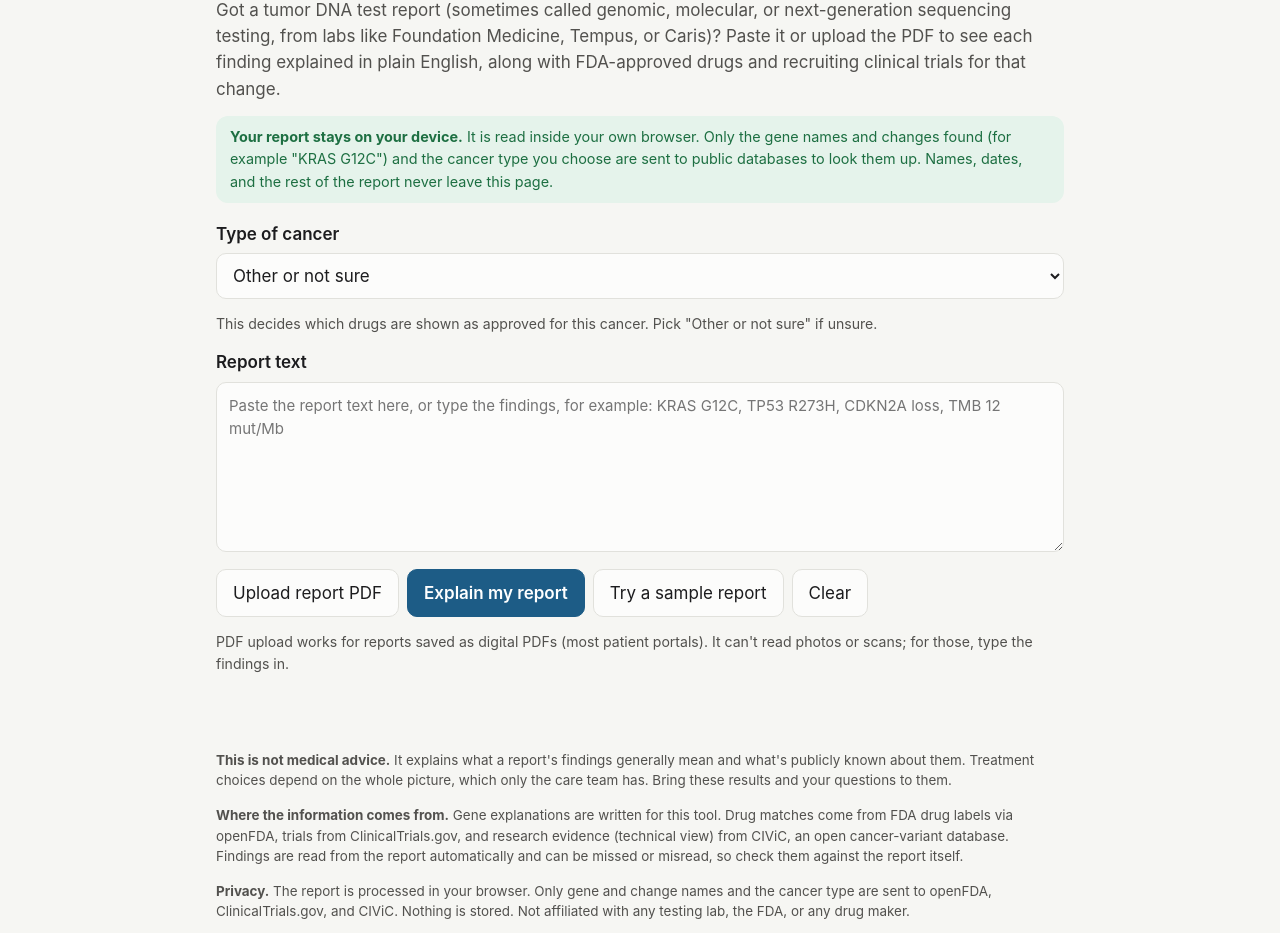
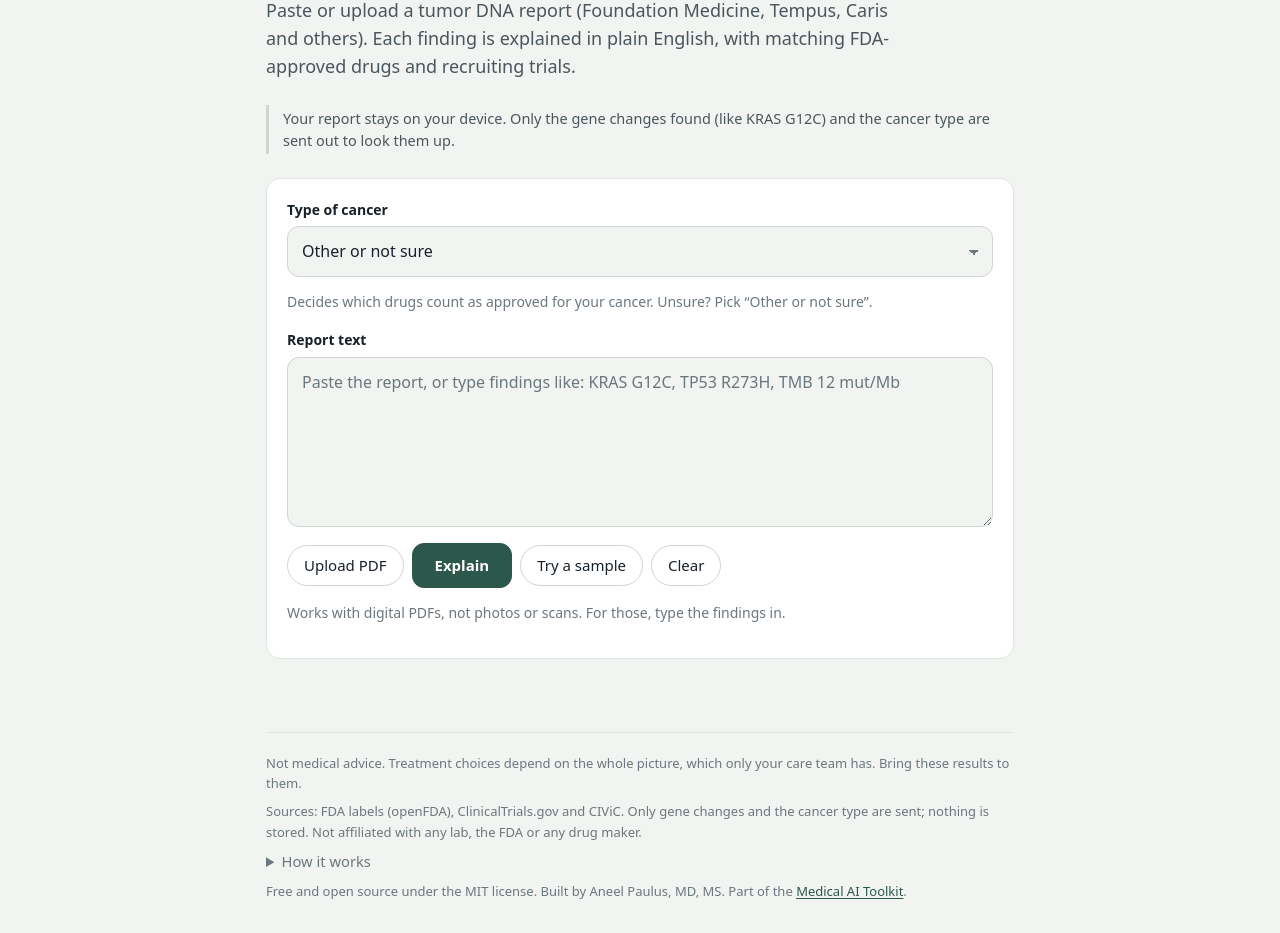
Before and after one commit to aneelpaulus/tumor-report-translator, a plain HTML site: page index.html in a window 1280 px wide. Shown: the part 152-1085 px from the top of the page. Drawn offline with Linux system fonts and the light colour scheme.

Commit message:
Restyle to match the Medical AI Toolkit

```diff
--- a/index.html
+++ b/index.html
@@ -83,33 +83,103 @@
   .kit a.here { color: var(--text); font-weight: 600; }
   .kit a.home { color: var(--accent); font-weight: 700; }
 </style>
+<style>
+/* Medical AI Toolkit shared look (Nov 2026). Loaded after each page's own styles. */
+:root{
+  --bg:#f2f4f1;--panel:#ffffff;--ink:#17212a;--soft:#4a565e;--mute:#6b777e;--line:#e1e5e1;--line2:#cfd5d0;
+  --accent:#2c574b;--accent-ink:#ffffff;--accent-soft:#e3ece8;
+  --red:#9b2c2c;--redbg:#f8e9e7;--amb:#86560f;--ambbg:#f7eedc;--blue:#365a86;--bluebg:#e7edf5;--grn:#2f6b45;--grnbg:#e4efe7;
+  --card:var(--panel);--text:var(--ink);--muted:var(--mute);--accent-text:var(--accent-ink);
+  --ok:var(--grn);--okbg:var(--grnbg);--info:var(--blue);--infobg:var(--bluebg);--warn:var(--amb);--warnbg:var(--ambbg);--bad:var(--red);--badbg:var(--redbg);
+  --serif:"Iowan Old Style","Palatino Linotype",Palatino,"Book Antiqua","URW Palladio L",P052,Georgia,serif;
+  --sans:system-ui,-apple-system,"Segoe UI",Roboto,"Helvetica Neue",Arial,sans-serif;
+}
+@media (prefers-color-scheme:dark){:root{
+  --bg:#12171a;--panel:#1a2125;--ink:#e9eeec;--soft:#c0c9c6;--mute:#93a09c;--line:#273035;--line2:#344048;
+  --accent:#8cc5b3;--accent-ink:#10201b;--accent-soft:#1f2f2b;
+  --red:#f0a19a;--redbg:#3a2120;--amb:#e8c27c;--ambbg:#352a17;--blue:#a9c3e6;--bluebg:#1d2a3a;--grn:#9dd3b0;--grnbg:#1c2e23}}
+html{-webkit-text-size-adjust:100%}
+body{background:var(--bg);color:var(--ink);font:16px/1.55 var(--sans)}
+a{color:var(--accent);text-underline-offset:2px}
+nav.tk{display:flex;gap:18px;overflow-x:auto;white-space:nowrap;padding:12px 16px;font-size:13px;border-bottom:1px solid var(--line);scrollbar-width:none}
+nav.tk::-webkit-scrollbar{display:none}
+nav.tk a{color:var(--mute);text-decoration:none}nav.tk a:hover{color:var(--ink)}nav.tk a.here{color:var(--ink);font-weight:600}
+main{max-width:780px;margin:0 auto;padding:0 16px 24px}
+h1,h2,h3{font-family:var(--serif);color:var(--ink);letter-spacing:-.005em}
+h1{font-size:clamp(34px,7vw,50px);line-height:1.04;font-weight:500;letter-spacing:-.015em;margin:40px 0 12px}
+h2{font-size:23px;line-height:1.2;font-weight:600;margin:40px 0 8px}
+h3{font-size:18px;line-height:1.3;font-weight:600}
+.lede{font-size:18px;color:var(--soft);margin:0 0 24px;max-width:36em}
+label{font-weight:600;font-size:14px;margin-bottom:6px}
+input[type=text],input[type=email],input[type=number],input[type=password],select,textarea{font:inherit;background:var(--bg);color:var(--ink);border:1px solid var(--line2);border-radius:12px;padding:12px 14px;transition:border-color .15s,box-shadow .15s}
+input[type=text]:focus,input[type=email]:focus,input[type=number]:focus,input[type=password]:focus,select:focus,textarea:focus{outline:none;border-color:var(--accent);box-shadow:0 0 0 3px var(--accent-soft)}
+input::placeholder,textarea::placeholder{color:var(--mute)}
+select{appearance:none;-webkit-appearance:none;padding-right:34px;background-image:linear-gradient(45deg,transparent 50%,var(--mute) 50%),linear-gradient(135deg,var(--mute) 50%,transparent 50%);background-position:calc(100% - 18px) 52%,calc(100% - 13px) 52%;background-size:5px 5px;background-repeat:no-repeat}
+.panel{background:var(--panel);border:1px solid var(--line);border-radius:14px;padding:20px}
+.panel>label:first-child,.panel>div:first-child label{margin-top:0}
+button{font:500 15px/1.1 var(--sans);padding:11px 16px;border-radius:999px;border:1px solid var(--line2);background:var(--panel);color:var(--ink);cursor:pointer;transition:border-color .15s,color .15s,filter .15s}
+button:hover:not(:disabled){border-color:var(--accent);color:var(--accent)}
+button.primary{background:var(--accent);border-color:var(--accent);color:var(--accent-ink);font-weight:600;border-radius:12px;padding:13px 22px}
+button.primary:hover:not(:disabled){color:var(--accent-ink);filter:brightness(1.08)}
+button.small{padding:7px 12px;font-size:13.5px}
+button.link{border:0;background:none;padding:0;color:var(--accent);text-decoration:underline;text-underline-offset:2px;border-radius:0}
+button.on,.filters button.on,.tabs button.on{background:var(--accent-soft);border-color:var(--accent);color:var(--accent);font-weight:600}
+button:disabled{opacity:.5;cursor:default}
+button:focus-visible,input:focus-visible,select:focus-visible,textarea:focus-visible,a:focus-visible,summary:focus-visible{outline:2px solid var(--accent);outline-offset:2px}
+.card,.rx,.tot,.tile,.flow{background:var(--panel);border:1px solid var(--line);border-radius:14px}
+.card{padding:16px 18px}
+.tot .num,.tile .num{font-family:var(--serif);font-weight:500}
+.badge{font-size:12.5px;font-weight:600;border-radius:999px;padding:3px 9px}
+.hint,.status{color:var(--mute);font-size:14px}
+.status.err{color:var(--red)}
+.chip{border:0;background:var(--accent-soft)}
+.caveat,.privacy{background:transparent;color:var(--soft);border:0;border-left:3px solid var(--line2);border-radius:0;padding:2px 0 2px 14px;margin:0 0 24px;font-size:14.5px}
+.callout{border-radius:12px}
+details>summary{cursor:pointer;color:var(--mute)}
+th{font-weight:600;color:var(--soft);font-size:13.5px}
+mark{border-radius:2px}
+.switch{display:inline-flex;align-items:center;gap:10px;cursor:pointer;color:var(--soft);font-weight:400}
+.switch input{appearance:none;-webkit-appearance:none;flex:none;width:36px;height:21px;border-radius:999px;background:var(--line2);position:relative;cursor:pointer;transition:background .15s;margin:0;border:0;padding:0}
+.switch input::after{content:"";position:absolute;top:3px;left:3px;width:15px;height:15px;border-radius:50%;background:#fff;transition:transform .15s}
+.switch input:checked{background:var(--accent)}
+.switch input:checked::after{transform:translateX(15px)}
+footer{margin-top:48px;padding:20px 0 40px;border-top:1px solid var(--line);color:var(--mute);font-size:13px}
+footer p{margin:0 0 8px}
+footer details{margin:0 0 8px}
+footer details p{margin:8px 0 0;max-width:46em}
+@media (max-width:480px){.panel{padding:16px}h2{margin-top:32px}}
+@media (prefers-reduced-motion:reduce){*{transition:none!important;scroll-behavior:auto!important}}
+@media print{nav.tk{display:none}body{background:#fff;color:#000}}
+</style>
 </head>
 <body>
+<nav class="tk" aria-label="Medical AI Toolkit"><a href="https://aneelpaulus.github.io/">Medical AI Toolkit</a><a href="https://aneelpaulus.github.io/citation-checker/">Citation Checker</a><a href="https://aneelpaulus.github.io/adverse-event-explorer/">Adverse Event Explorer</a><a href="https://aneelpaulus.github.io/drug-target-tracker/">Drug Target Tracker</a><a href="https://aneelpaulus.github.io/drug-label-explainer/">Drug Label Explainer</a><a href="https://aneelpaulus.github.io/tumor-report-translator/" class="here" aria-current="page">Tumor Report Translator</a><a href="https://aneelpaulus.github.io/supplement-interaction-checker/">Supplement Interaction Checker</a></nav>
 <main>
-  <nav class="kit" aria-label="Toolkit"><a class="home" href="https://aneelpaulus.github.io/">Medical AI Toolkit</a><a href="https://aneelpaulus.github.io/drug-label-explainer/">Drug Label Explainer</a><a href="https://aneelpaulus.github.io/tumor-report-translator/" class="here" aria-current="page">Tumor Report Translator</a><a href="https://aneelpaulus.github.io/adverse-event-explorer/">Adverse Event Explorer</a><a href="https://aneelpaulus.github.io/drug-target-tracker/">Drug Target Tracker</a><a href="https://aneelpaulus.github.io/citation-checker/">Citation Checker</a></nav>
   <h1>Tumor Report Translator</h1>
-  <p class="lede">Got a tumor DNA test report (sometimes called genomic, molecular, or next-generation sequencing testing, from labs like Foundation Medicine, Tempus, or Caris)? Paste it or upload the PDF to see each finding explained in plain English, along with FDA-approved drugs and recruiting clinical trials for that change.</p>
-  <div class="privacy"><strong>Your report stays on your device.</strong> It is read inside your own browser. Only the gene names and changes found (for example "KRAS G12C") and the cancer type you choose are sent to public databases to look them up. Names, dates, and the rest of the report never leave this page.</div>
+  <p class="lede">Paste or upload a tumor DNA report (Foundation Medicine, Tempus, Caris and others). Each finding is explained in plain English, with matching FDA-approved drugs and recruiting trials.</p>
+  <div class="privacy">Your report stays on your device. Only the gene changes found (like KRAS G12C) and the cancer type are sent out to look them up.</div>
 
+  <div class="panel">
   <label for="cancer">Type of cancer</label>
   <select id="cancer"></select>
-  <p class="hint">This decides which drugs are shown as approved for this cancer. Pick "Other or not sure" if unsure.</p>
+  <p class="hint">Decides which drugs count as approved for your cancer. Unsure? Pick “Other or not sure”.</p>
 
-  <label for="report" style="margin-top:14px">Report text</label>
-  <textarea id="report" placeholder="Paste the report text here, or type the findings, for example: KRAS G12C, TP53 R273H, CDKN2A loss, TMB 12 mut/Mb"></textarea>
+  <label for="report" style="margin-top:16px">Report text</label>
+  <textarea id="report" placeholder="Paste the report, or type findings like: KRAS G12C, TP53 R273H, TMB 12 mut/Mb"></textarea>
   <div class="row">
-    <span class="file"><button type="button">Upload report PDF</button><input type="file" id="pdf" accept="application/pdf"></span>
-    <button class="primary" id="go">Explain my report</button>
-    <button id="sample">Try a sample report</button>
+    <span class="file"><button type="button">Upload PDF</button><input type="file" id="pdf" accept="application/pdf"></span>
+    <button class="primary" id="go">Explain</button>
+    <button id="sample">Try a sample</button>
     <button id="clear">Clear</button>
   </div>
-  <p class="hint">PDF upload works for reports saved as digital PDFs (most patient portals). It can't read photos or scans; for those, type the findings in.</p>
+  <p class="hint">Works with digital PDFs, not photos or scans. For those, type the findings in.</p>
+  </div>
   <div class="status" id="status" aria-live="polite"></div>
 
   <section id="out" hidden>
     <div class="row" style="justify-content:space-between">
       <h2 style="margin:0">What the report shows</h2>
-      <label class="switch"><input type="checkbox" id="techToggle"> Show technical detail</label>
+      <label class="switch"><input type="checkbox" id="techToggle"> Technical detail</label>
     </div>
     <div class="tiles" id="tiles"></div>
     <div id="inherited"></div>
@@ -120,10 +190,10 @@
     <h2>Questions to ask the doctor</h2>
     <div class="card"><ul class="clean" id="questions"></ul></div>
 
-    <h2>Get a plain-language summary from AI</h2>
+    <h2>Summary from AI</h2>
     <div class="card">
-      <p style="margin-top:0">Download a report of these findings to upload to (or paste into) the AI assistant you use, such as ChatGPT, Claude, Gemini, or Copilot. It contains only the findings and drug information shown here, not your original report, names, or dates.</p>
-      <div class="row"><button class="primary" id="dl">Download report for AI</button><button id="copy">Copy report</button></div>
+      <p style="margin-top:0">Download the findings to paste into ChatGPT, Claude, Gemini or Copilot. It holds only what’s shown here: no names, dates or report text.</p>
+      <div class="row"><button class="primary" id="dl">Download for AI</button><button id="copy">Copy report</button></div>
       <p class="hint" id="reportNote"></p>
     </div>
 
@@ -141,11 +211,11 @@
   </section>
 
   <footer>
-    <p><strong>This is not medical advice.</strong> It explains what a report's findings generally mean and what's publicly known about them. Treatment choices depend on the whole picture, which only the care team has. Bring these results and your questions to them.</p>
-    <p><strong>Where the information comes from.</strong> Gene explanations are written for this tool. Drug matches come from FDA drug labels via openFDA, trials from ClinicalTrials.gov, and research evidence (technical view) from CIViC, an open cancer-variant database. Findings are read from the report automatically and can be missed or misread, so check them against the report itself.</p>
-    <p><strong>Privacy.</strong> The report is processed in your browser. Only gene and change names and the cancer type are sent to openFDA, ClinicalTrials.gov, and CIViC. Nothing is stored. Not affiliated with any testing lab, the FDA, or any drug maker.</p>
-    <p>Open source under the MIT License. Built by Aneel Paulus, MD, MS.</p>
-  </footer>
+  <p>Not medical advice. Treatment choices depend on the whole picture, which only your care team has. Bring these results to them.</p>
+  <p>Sources: FDA labels (openFDA), ClinicalTrials.gov and CIViC. Only gene changes and the cancer type are sent; nothing is stored. Not affiliated with any lab, the FDA or any drug maker.</p>
+  <details><summary>How it works</summary><p>Gene explanations are written for this tool. Findings are read from the report automatically and can be missed or misread, so check them against the report.</p></details>
+  <p>Free and open source under the MIT license. Built by Aneel Paulus, MD, MS. Part of the <a href="https://aneelpaulus.github.io/">Medical AI Toolkit</a>.</p>
+</footer>
 </main>
 
 <script>
```
Also changed, not shown: 1 other file.
